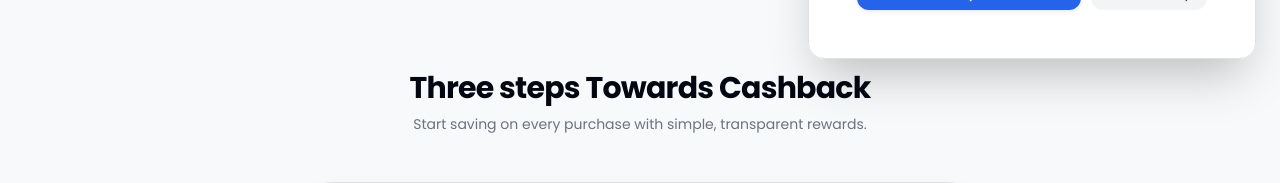
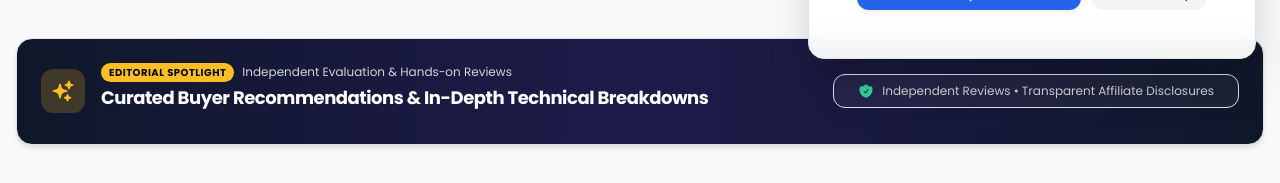
Before and after one commit to Dhanush-kumar-dk/ProductionIyzzo, a React (Vite) app: page / in a window 1280 px wide. Shown: the part 725-908 px from the top of the page. Built offline with nearby package versions, Linux system fonts and the light colour scheme; no server answers.

Commit message:
fix: position CashbackSteps right before Footer

```diff
--- a/src/App.tsx
+++ b/src/App.tsx
@@ -146,12 +146,6 @@ function HomePage() {
           onSelectCategory={setSelectedCategory}
         />
 
-        {/* Three Steps Towards Cashback */}
-        <CashbackSteps
-          onLoginClick={() => setOpenLogIn(true)}
-          onShopClick={scrollToCatalog}
-        />
-
         {/* Editorial Spotlight Banner */}
         <FlashDealsBar />
 
@@ -166,6 +160,12 @@ function HomePage() {
 
         {/* Editorial Product Digest */}
         <DealsNewsletter />
+
+        {/* Three Steps Towards Cashback (Before Footer) */}
+        <CashbackSteps
+          onLoginClick={() => setOpenLogIn(true)}
+          onShopClick={scrollToCatalog}
+        />
       </main>
 
       {/* Comprehensive Footer */}
```
